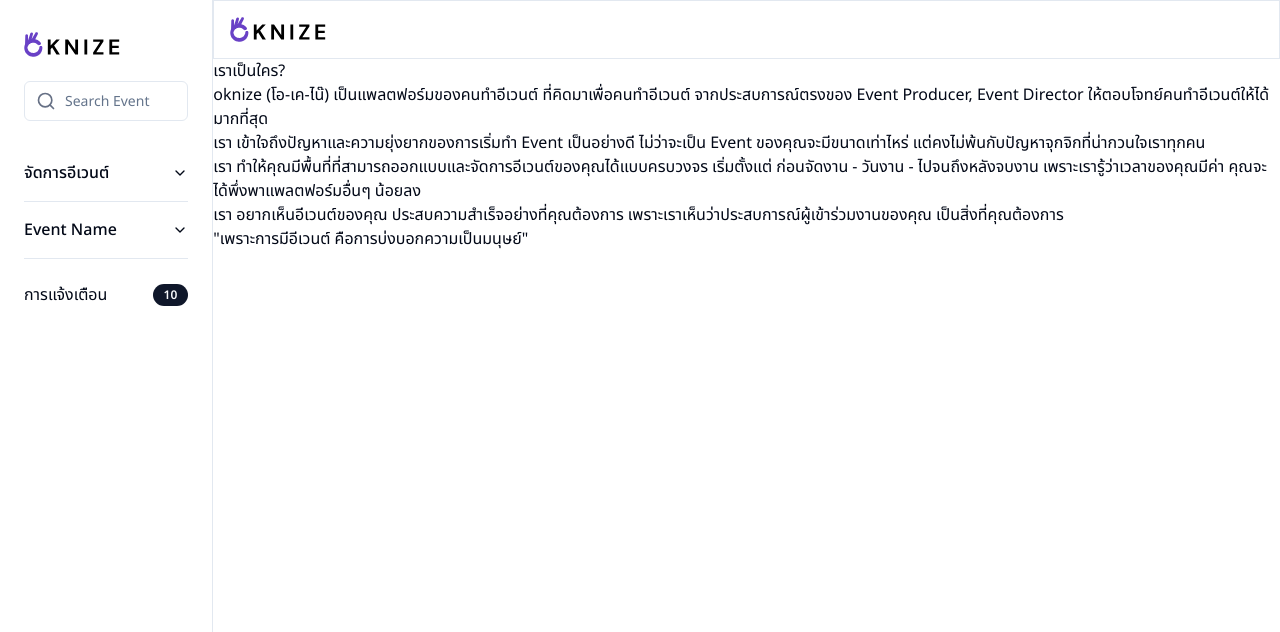
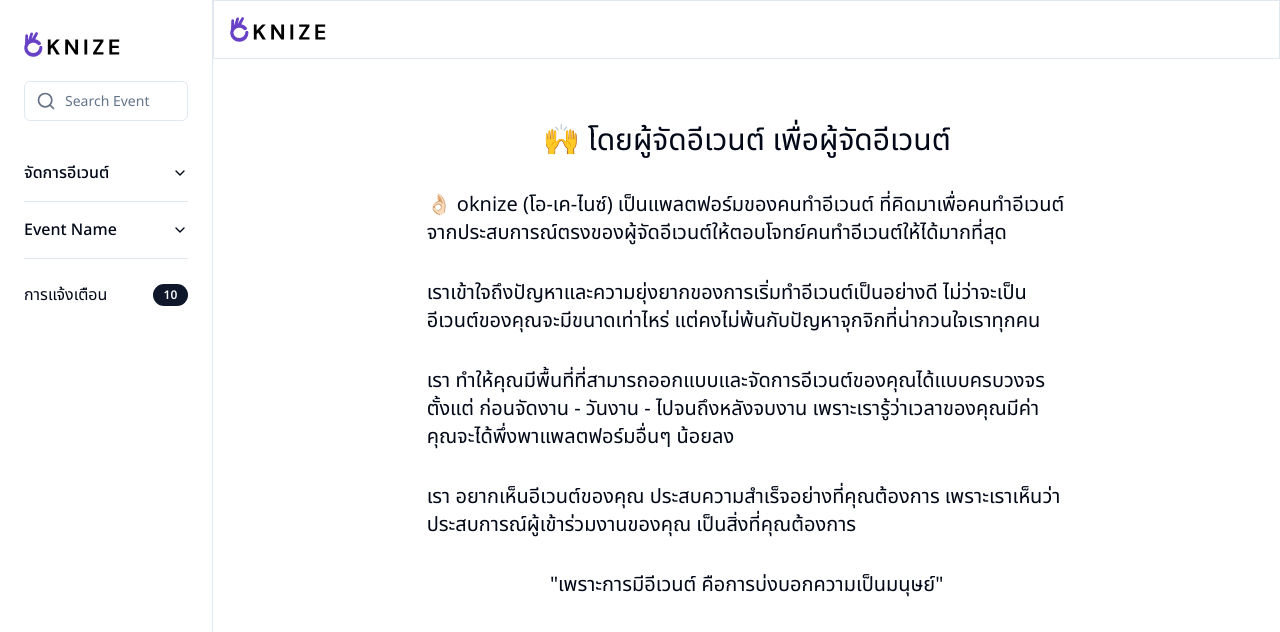
Before and after one commit to creatorsgarten/oknize, a Next.js app: page /about in a window 1280 px wide. Shown: the top 632 px of the page. Built offline with nearby package versions, Linux system fonts and the light colour scheme.

Commit message:
feat: about

```diff
--- a/src/pages/about/index.tsx
+++ b/src/pages/about/index.tsx
@@ -1,27 +1,27 @@
 import Navbar from "@/components/navbar/Navbar";
-
-Navbar;
 
 const About = () => {
   return (
     <div>
       <Navbar />
-      <div className="prose-lg">
-        <h1>เราเป็นใคร?</h1>
+      <div className="flex flex-col justify-center items-center gap-8 text-xl mx-auto max-w-3xl p-4 lg:p-16">
+        <h1 className="text-3xl px-4">
+          🙌 โดยผู้จัดอีเวนต์ เพื่อผู้จัดอีเวนต์
+        </h1>
         <p>
-          oknize (โอ-เค-ไน๊) เป็นแพลตฟอร์มของคนทำอีเวนต์
-          ที่คิดมาเพื่อคนทำอีเวนต์ จากประสบการณ์ตรงของ Event Producer, Event
-          Director ให้ตอบโจทย์คนทำอีเวนต์ให้ได้มากที่สุด
+          👌🏻 oknize (โอ-เค-ไนซ์) เป็นแพลตฟอร์มของคนทำอีเวนต์
+          ที่คิดมาเพื่อคนทำอีเวนต์
+          จากประสบการณ์ตรงของผู้จัดอีเวนต์ให้ตอบโจทย์คนทำอีเวนต์ให้ได้มากที่สุด
         </p>
         <p>
-          เรา เข้าใจถึงปัญหาและความยุ่งยากของการเริ่มทำ Event เป็นอย่างดี
-          ไม่ว่าจะเป็น Event ของคุณจะมีขนาดเท่าไหร่
+          เราเข้าใจถึงปัญหาและความยุ่งยากของการเริ่มทำอีเวนต์เป็นอย่างดี
+          ไม่ว่าจะเป็นอีเวนต์ของคุณจะมีขนาดเท่าไหร่
           แต่คงไม่พ้นกับปัญหาจุกจิกที่น่ากวนใจเราทุกคน
         </p>
         <p>
           เรา
           ทำให้คุณมีพื้นที่ที่สามารถออกแบบและจัดการอีเวนต์ของคุณได้แบบครบวงจร
-          เริ่มตั้งแต่ ก่อนจัดงาน - วันงาน - ไปจนถึงหลังจบงาน
+          ตั้งแต่ ก่อนจัดงาน - วันงาน - ไปจนถึงหลังจบงาน
           เพราะเรารู้ว่าเวลาของคุณมีค่า คุณจะได้พึ่งพาแพลตฟอร์มอื่นๆ น้อยลง{" "}
         </p>
         <p>
--- a/src/pages/index.tsx
+++ b/src/pages/index.tsx
@@ -37,8 +37,8 @@ const Landing = () => {
               <span className="font-semibold">oknize 👌🏻</span>
             </h1>
             <h4 className="text-lg sm:text-xl text-neutral-500 text-center">
-              แพลตฟอร์มและชุดเครื่องมือ ออกแบบโดยนักจัดอีเวนต์
-              เพื่อนักจัดอีเวนต์
+              แพลตฟอร์มและชุดเครื่องมือ ออกแบบโดยผู้จัดอีเวนต์
+              เพื่อผู้จัดอีเวนต์
             </h4>
           </div>
           <div>
```
Also changed, not shown: tailwind.config.js (+5 -5 lines), 1 other file (tests, documents, lock files or other folders).
